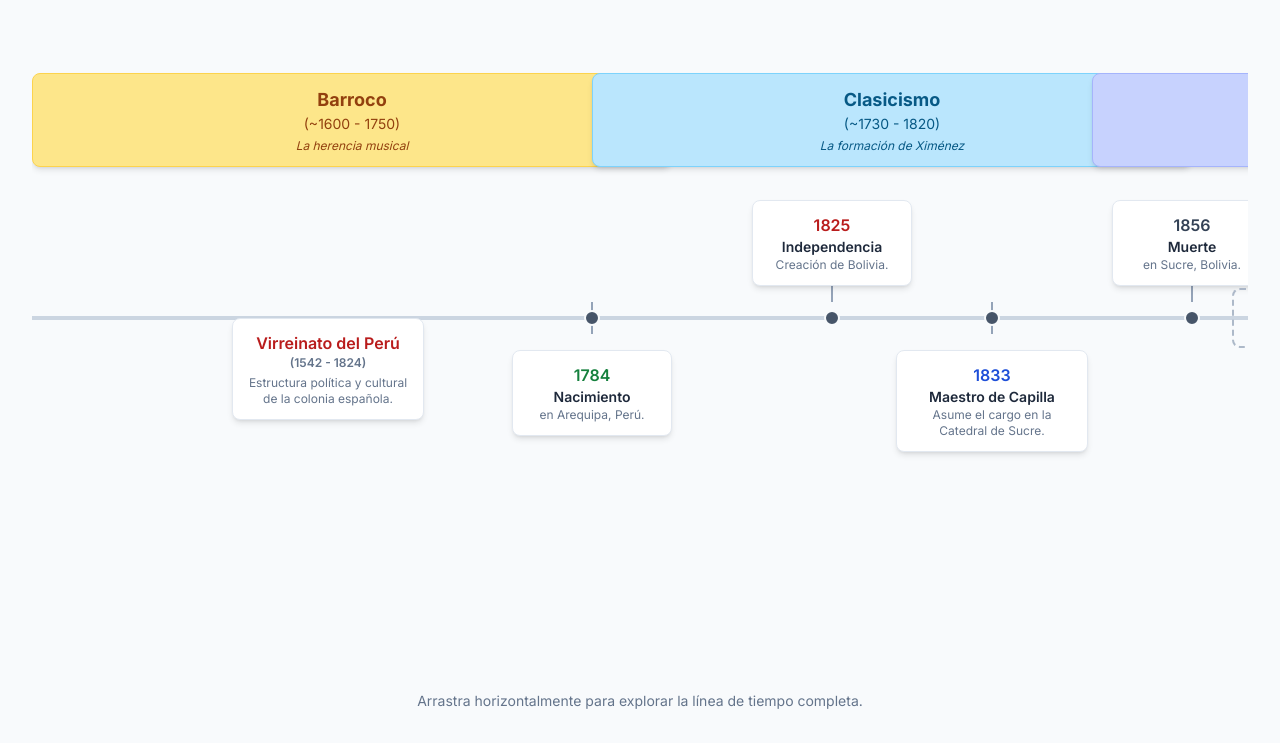
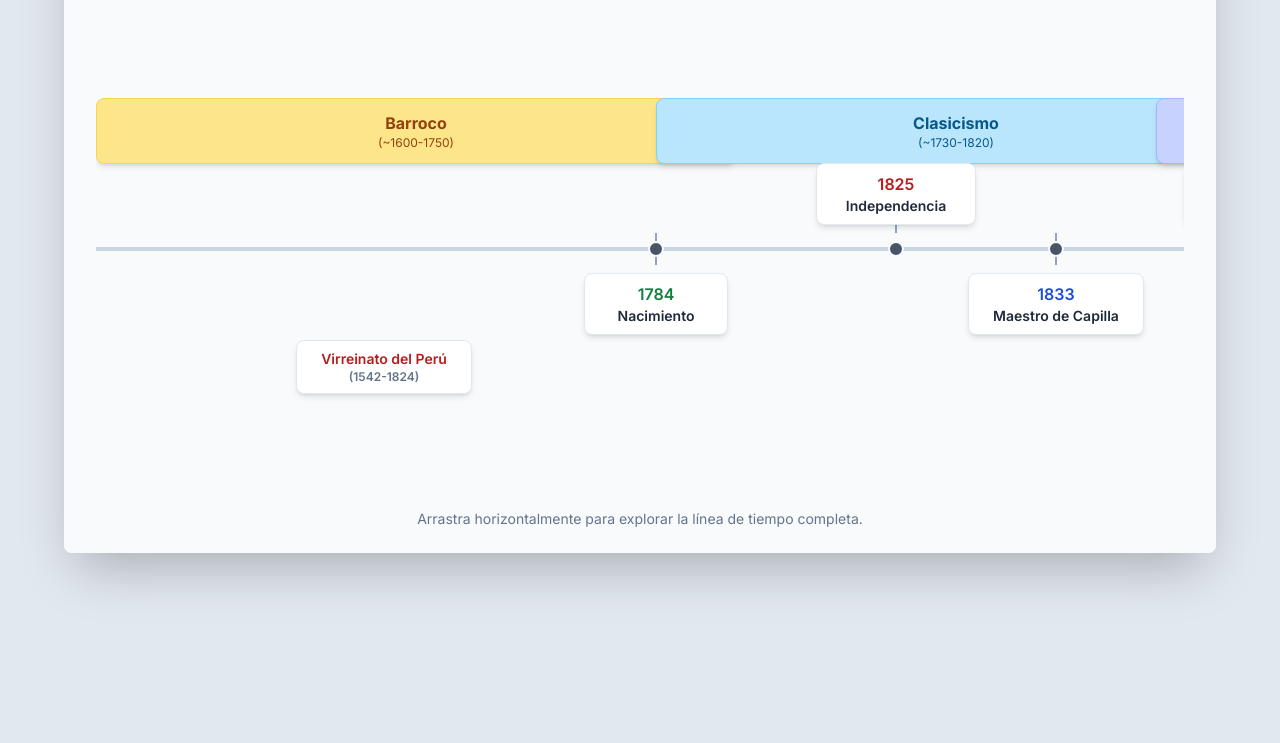
Before and after one commit to miguelogin/Tirado, a plain HTML site: page index.html in a window 1280 px wide. Shown: the part 171-914 px from the top of the page. After the commit the page ends 800 px from the top, so only its background shows below. Drawn offline with nearby package versions, Linux system fonts and the light colour scheme.

Commit message:
Update index.html

```diff
--- a/index.html
+++ b/index.html
@@ -3,7 +3,7 @@
 <head>
     <meta charset="UTF-8">
     <meta name="viewport" content="width=device-width, initial-scale=1.0">
-    <title>Línea de Tiempo: Pedro Ximénez Abril Tirado</title>
+    <title>Línea de Tiempo: Pedro Ximénez Abril Tirado (16:9)</title>
     <script src="https://cdn.tailwindcss.com"></script>
     <link rel="preconnect" href="https://fonts.googleapis.com">
     <link rel="preconnect" href="https://fonts.gstatic.com" crossorigin>
@@ -11,185 +11,171 @@
     <style>
         body {
             font-family: 'Inter', sans-serif;
-            background-color: #f8fafc; /* slate-50 */
         }
         .title-font {
             font-family: 'Playfair Display', serif;
         }
-        .period-bar {
+        .period-bar, .event-card {
             transition: all 0.3s ease-in-out;
         }
-        .period-bar:hover {
-            transform: scale(1.02);
+        .period-bar:hover, .event-card:hover {
+            transform: scale(1.03) translateY(-3px);
             box-shadow: 0 10px 15px -3px rgb(0 0 0 / 0.1), 0 4px 6px -4px rgb(0 0 0 / 0.1);
         }
-        .event-card {
-            transition: all 0.3s ease-in-out;
+        /* Custom scrollbar for better aesthetics */
+        .timeline-scroll::-webkit-scrollbar {
+            height: 8px;
         }
-        .event-card:hover {
-            transform: translateY(-5px) scale(1.03);
-            box-shadow: 0 10px 15px -3px rgb(0 0 0 / 0.1), 0 4px 6px -4px rgb(0 0 0 / 0.1);
+        .timeline-scroll::-webkit-scrollbar-track {
+            background: #e2e8f0;
+            border-radius: 10px;
+        }
+        .timeline-scroll::-webkit-scrollbar-thumb {
+            background: #94a3b8;
+            border-radius: 10px;
+        }
+        .timeline-scroll::-webkit-scrollbar-thumb:hover {
+            background: #64748b;
         }
     </style>
 </head>
-<body class="bg-slate-50 text-slate-800">
+<body class="bg-slate-200 p-4 sm:p-8 flex items-center justify-center min-h-screen">
 
-    <div class="w-full mx-auto px-4 md:px-8 py-8">
-        <header class="text-center mb-12">
-            <h1 class="title-font text-4xl md:text-5xl font-bold text-slate-800">La Línea de Tiempo de Pedro Ximénez</h1>
-            <p class="text-lg text-slate-600 mt-2">Vida, Obra y Legado en el Cruce de Dos Mundos</p>
+    <div class="w-full max-w-6xl bg-white shadow-2xl rounded-lg overflow-hidden">
+        <div class="relative w-full" style="padding-top: 56.25%;"> <!-- 16:9 Aspect Ratio Box -->
+            <div class="absolute top-0 left-0 w-full h-full bg-slate-50 text-slate-800 flex flex-col">
+
+                <div class="w-full h-full mx-auto px-4 md:px-8 py-4 md:py-6 flex flex-col">
+                    <header class="text-center mb-4">
+                        <h1 class="title-font text-2xl sm:text-3xl md:text-4xl font-bold text-slate-800">La Línea de Tiempo de Pedro Ximénez</h1>
+                        <p class="text-sm sm:text-base text-slate-600 mt-1">Vida, Obra y Legado en el Cruce de Dos Mundos</p>
                     </header>
 
-        <div class="w-full overflow-x-auto pb-8">
-            <div class="relative w-[2000px] h-[650px] mx-auto">
+                    <div class="w-full overflow-x-auto pb-4 flex-grow relative timeline-scroll">
+                        <div class="relative w-[2000px] h-full mx-auto">
                             <!-- Línea de tiempo central -->
                             <div class="absolute top-1/2 left-0 right-0 h-1 bg-slate-300 -translate-y-1/2"></div>
 
                             <!-- SECCIÓN SUPERIOR: CONTEXTO EUROPEO -->
-                <div class="absolute top-0 w-full h-1/2 pt-20">
+                            <div class="absolute top-0 w-full h-1/2 flex items-center">
                                 <div class="absolute text-center" style="left: 0%; width: 32%;">
                                     <div class="period-bar bg-amber-200 text-amber-800 p-3 rounded-lg shadow-md border border-amber-300">
-                            <h3 class="font-bold text-lg">Barroco</h3>
-                            <p class="text-sm">(~1600 - 1750)</p>
-                            <p class="text-xs mt-1 italic">La herencia musical</p>
+                                        <h3 class="font-bold text-base">Barroco</h3>
+                                        <p class="text-xs">(~1600-1750)</p>
                                     </div>
                                 </div>
                                 <div class="absolute text-center" style="left: 28%; width: 30%;">
                                     <div class="period-bar bg-sky-200 text-sky-800 p-3 rounded-lg shadow-md border border-sky-300">
-                            <h3 class="font-bold text-lg">Clasicismo</h3>
-                            <p class="text-sm">(~1730 - 1820)</p>
-                            <p class="text-xs mt-1 italic">La formación de Ximénez</p>
+                                        <h3 class="font-bold text-base">Clasicismo</h3>
+                                        <p class="text-xs">(~1730-1820)</p>
                                     </div>
                                 </div>
                                 <div class="absolute text-center" style="left: 53%; width: 35%;">
                                     <div class="period-bar bg-indigo-200 text-indigo-800 p-3 rounded-lg shadow-md border border-indigo-300">
-                            <h3 class="font-bold text-lg">Romanticismo</h3>
-                            <p class="text-sm">(~1820 - 1900)</p>
-                            <p class="text-xs mt-1 italic">La madurez y el diálogo</p>
+                                        <h3 class="font-bold text-base">Romanticismo</h3>
+                                        <p class="text-xs">(~1820-1900)</p>
                                     </div>
                                 </div>
                             </div>
 
-                <!-- SECCIÓN INFERIOR: AMÉRICA LATINA Y XIMÉNEZ (EVENTOS) -->
-                <div class="absolute bottom-0 w-full h-1/2">
-                    <!-- Contexto: Virreinato -->
+                            <!-- SECCIÓN INFERIOR: AMÉRICA LATINA -->
+                            <div class="absolute bottom-0 w-full h-1/2 flex items-center">
                                 <div class="absolute text-center" style="left: 10%;">
-                        <div class="event-card bg-white p-3 rounded-lg shadow-md border border-slate-200 w-48">
-                            <h4 class="font-semibold text-red-700">Virreinato del Perú</h4>
-                            <p class="text-xs text-slate-500 font-semibold">(1542 - 1824)</p>
-                            <p class="text-xs text-slate-500 mt-1">Estructura política y cultural de la colonia española.</p>
+                                    <div class="event-card bg-white p-2 rounded-lg shadow-md border border-slate-200 w-44">
+                                        <h4 class="font-semibold text-red-700 text-sm">Virreinato del Perú</h4>
+                                        <p class="text-xs text-slate-500 font-semibold">(1542-1824)</p>
                                     </div>
                                 </div>
                             </div>
 
                             <!-- PUNTOS EN LA LÍNEA DE TIEMPO -->
-
-                <!-- Evento: Nacimiento (1784) - Abajo -->
                             <div class="absolute" style="left: 28%; top: 50%;">
                                 <div class="absolute top-1/2 left-1/2 -translate-x-1/2 -translate-y-1/2 w-0.5 h-8 bg-slate-400"></div>
                                 <div class="absolute top-1/2 left-1/2 -translate-x-1/2 -translate-y-1/2 w-4 h-4 bg-slate-600 rounded-full border-2 border-slate-50 z-10"></div>
-                    <div class="absolute top-1/2 left-1/2 -translate-x-1/2 mt-8 w-40">
-                         <div class="event-card bg-white p-3 rounded-lg shadow-md border border-slate-200 text-center">
+                                <div class="absolute top-1/2 left-1/2 -translate-x-1/2 mt-6 w-36">
+                                    <div class="event-card bg-white p-2 rounded-lg shadow-md border border-slate-200 text-center">
                                         <h4 class="font-semibold text-green-700">1784</h4>
                                         <p class="text-sm font-semibold">Nacimiento</p>
-                            <p class="text-xs text-slate-500">en Arequipa, Perú.</p>
                                     </div>
                                 </div>
                             </div>
-
-                <!-- Evento: Independencia (1825) - Arriba -->
                             <div class="absolute" style="left: 40%; top: 50%;">
                                 <div class="absolute bottom-1/2 left-1/2 -translate-x-1/2 -translate-y-1/2 w-0.5 h-8 bg-slate-400"></div>
                                 <div class="absolute top-1/2 left-1/2 -translate-x-1/2 -translate-y-1/2 w-4 h-4 bg-slate-600 rounded-full border-2 border-slate-50 z-10"></div>
-                    <div class="absolute bottom-1/2 left-1/2 -translate-x-1/2 mb-8 w-40">
-                         <div class="event-card bg-white p-3 rounded-lg shadow-md border border-slate-200 text-center">
+                                <div class="absolute bottom-1/2 left-1/2 -translate-x-1/2 mb-6 w-40">
+                                    <div class="event-card bg-white p-2 rounded-lg shadow-md border border-slate-200 text-center">
                                         <h4 class="font-semibold text-red-700">1825</h4>
                                         <p class="text-sm font-semibold">Independencia</p>
-                            <p class="text-xs text-slate-500">Creación de Bolivia.</p>
                                     </div>
                                 </div>
                             </div>
-
-                <!-- Evento: Maestro de Capilla (1833) - Abajo -->
                             <div class="absolute" style="left: 48%; top: 50%;">
                                 <div class="absolute top-1/2 left-1/2 -translate-x-1/2 -translate-y-1/2 w-0.5 h-8 bg-slate-400"></div>
                                 <div class="absolute top-1/2 left-1/2 -translate-x-1/2 -translate-y-1/2 w-4 h-4 bg-slate-600 rounded-full border-2 border-slate-50 z-10"></div>
-                    <div class="absolute top-1/2 left-1/2 -translate-x-1/2 mt-8 w-48">
-                         <div class="event-card bg-white p-3 rounded-lg shadow-md border border-slate-200 text-center">
+                                <div class="absolute top-1/2 left-1/2 -translate-x-1/2 mt-6 w-44">
+                                    <div class="event-card bg-white p-2 rounded-lg shadow-md border border-slate-200 text-center">
                                         <h4 class="font-semibold text-blue-700">1833</h4>
                                         <p class="text-sm font-semibold">Maestro de Capilla</p>
-                            <p class="text-xs text-slate-500">Asume el cargo en la Catedral de Sucre.</p>
                                     </div>
                                 </div>
                             </div>
-
-                <!-- Evento: Muerte (1856) - Arriba -->
                             <div class="absolute" style="left: 58%; top: 50%;">
                                 <div class="absolute bottom-1/2 left-1/2 -translate-x-1/2 -translate-y-1/2 w-0.5 h-8 bg-slate-400"></div>
                                 <div class="absolute top-1/2 left-1/2 -translate-x-1/2 -translate-y-1/2 w-4 h-4 bg-slate-600 rounded-full border-2 border-slate-50 z-10"></div>
-                    <div class="absolute bottom-1/2 left-1/2 -translate-x-1/2 mb-8 w-40">
-                         <div class="event-card bg-white p-3 rounded-lg shadow-md border border-slate-200 text-center">
+                                <div class="absolute bottom-1/2 left-1/2 -translate-x-1/2 mb-6 w-36">
+                                    <div class="event-card bg-white p-2 rounded-lg shadow-md border border-slate-200 text-center">
                                         <h4 class="font-semibold text-slate-700">1856</h4>
                                         <p class="text-sm font-semibold">Muerte</p>
-                            <p class="text-xs text-slate-500">en Sucre, Bolivia.</p>
                                     </div>
                                 </div>
                             </div>
-
-                <!-- Período: El Gran Silencio -->
                             <div class="absolute text-center" style="left: 60%; width: 25%; top: 50%; transform: translateY(-50%);">
                                 <div class="border-2 border-dashed border-slate-400 rounded-lg p-2 opacity-75">
                                     <h4 class="font-semibold text-slate-500">El Gran Silencio</h4>
                                     <p class="text-xs text-slate-400">(~1856 - 2005)</p>
                                 </div>
                             </div>
-
-                <!-- Evento: Redescubrimiento (2006) - Abajo -->
                             <div class="absolute" style="left: 86%; top: 50%;">
                                 <div class="absolute top-1/2 left-1/2 -translate-x-1/2 -translate-y-1/2 w-0.5 h-8 bg-slate-400"></div>
                                 <div class="absolute top-1/2 left-1/2 -translate-x-1/2 -translate-y-1/2 w-4 h-4 bg-slate-600 rounded-full border-2 border-slate-50 z-10"></div>
-                    <div class="absolute top-1/2 left-1/2 -translate-x-1/2 mt-8 w-48">
-                         <div class="event-card bg-white p-3 rounded-lg shadow-md border border-teal-300 text-center">
+                                <div class="absolute top-1/2 left-1/2 -translate-x-1/2 mt-6 w-48">
+                                    <div class="event-card bg-white p-2 rounded-lg shadow-md border border-teal-300 text-center">
                                         <h4 class="font-semibold text-teal-700">2006</h4>
                                         <p class="text-sm font-semibold">Redescubrimiento</p>
-                            <p class="text-xs text-slate-500">Partituras "salen a la luz".</p>
+                                    </div>
+                                </div>
+                            </div>
+                            <div class="absolute" style="left: 92%; top: 50%;">
+                                <div class="absolute bottom-1/2 left-1/2 -translate-x-1/2 -translate-y-1/2 w-0.5 h-8 bg-slate-400"></div>
+                                <div class="absolute top-1/2 left-1/2 -translate-x-1/2 -translate-y-1/2 w-4 h-4 bg-slate-600 rounded-full border-2 border-slate-50 z-10"></div>
+                                <div class="absolute bottom-1/2 left-1/2 -translate-x-1/2 mb-6 w-48">
+                                    <div class="event-card bg-white p-2 rounded-lg shadow-md border border-teal-300 text-center">
+                                        <h4 class="font-semibold text-teal-700">2010</h4>
+                                        <p class="text-sm font-semibold">Disponibilidad</p>
+                                    </div>
+                                </div>
+                            </div>
+                            <div class="absolute" style="left: 98%; top: 50%;">
+                                <div class="absolute top-1/2 left-1/2 -translate-x-1/2 -translate-y-1/2 w-0.5 h-8 bg-slate-400"></div>
+                                <div class="absolute top-1/2 left-1/2 -translate-x-1/2 -translate-y-1/2 w-4 h-4 bg-slate-600 rounded-full border-2 border-slate-50 z-10"></div>
+                                <div class="absolute top-1/2 left-1/2 -translate-x-1/2 mt-6 w-48">
+                                    <div class="event-card bg-white p-2 rounded-lg shadow-md border border-purple-400 text-center">
+                                        <h4 class="font-semibold text-purple-700">2025</h4>
+                                        <p class="text-sm font-semibold">Reevaluación</p>
+                                    </div>
+                                </div>
                             </div>
                         </div>
                     </div>
 
-                <!-- Evento: Disponibilidad (2010) - Arriba -->
-                <div class="absolute" style="left: 92%; top: 50%;">
-                    <div class="absolute bottom-1/2 left-1/2 -translate-x-1/2 -translate-y-1/2 w-0.5 h-8 bg-slate-400"></div>
-                    <div class="absolute top-1/2 left-1/2 -translate-x-1/2 -translate-y-1/2 w-4 h-4 bg-slate-600 rounded-full border-2 border-slate-50 z-10"></div>
-                    <div class="absolute bottom-1/2 left-1/2 -translate-x-1/2 mb-8 w-48">
-                         <div class="event-card bg-white p-3 rounded-lg shadow-md border border-teal-300 text-center">
-                            <h4 class="font-semibold text-teal-700">2010</h4>
-                            <p class="text-sm font-semibold">Disponibilidad</p>
-                            <p class="text-xs text-slate-500">Surgen grabaciones y estudios.</p>
+                    <footer class="text-center mt-2 text-xs sm:text-sm text-slate-500">
+                        <p>Arrastra horizontalmente para explorar la línea de tiempo completa.</p>
+                    </footer>
+                </div>
+
             </div>
         </div>
     </div>
 
-                <!-- Evento: Reevaluación (2025) - Abajo -->
-                <div class="absolute" style="left: 98%; top: 50%;">
-                    <div class="absolute top-1/2 left-1/2 -translate-x-1/2 -translate-y-1/2 w-0.5 h-8 bg-slate-400"></div>
-                    <div class="absolute top-1/2 left-1/2 -translate-x-1/2 -translate-y-1/2 w-4 h-4 bg-slate-600 rounded-full border-2 border-slate-50 z-10"></div>
-                    <div class="absolute top-1/2 left-1/2 -translate-x-1/2 mt-8 w-48">
-                         <div class="event-card bg-white p-3 rounded-lg shadow-md border border-purple-400 text-center">
-                            <h4 class="font-semibold text-purple-700">2025</h4>
-                            <p class="text-sm font-semibold">Reevaluación</p>
-                            <p class="text-xs text-slate-500">Nuevos estudios consolidan su importancia.</p>
-                        </div>
-                    </div>
-                </div>
-
-            </div>
-        </div>
-
-        <footer class="text-center mt-4 text-sm text-slate-500">
-            <p>Arrastra horizontalmente para explorar la línea de tiempo completa.</p>
-        </footer>
-    </div>
-
 </body>
 </html>
```
Lines whose indentation alone changed are shown as unchanged.
